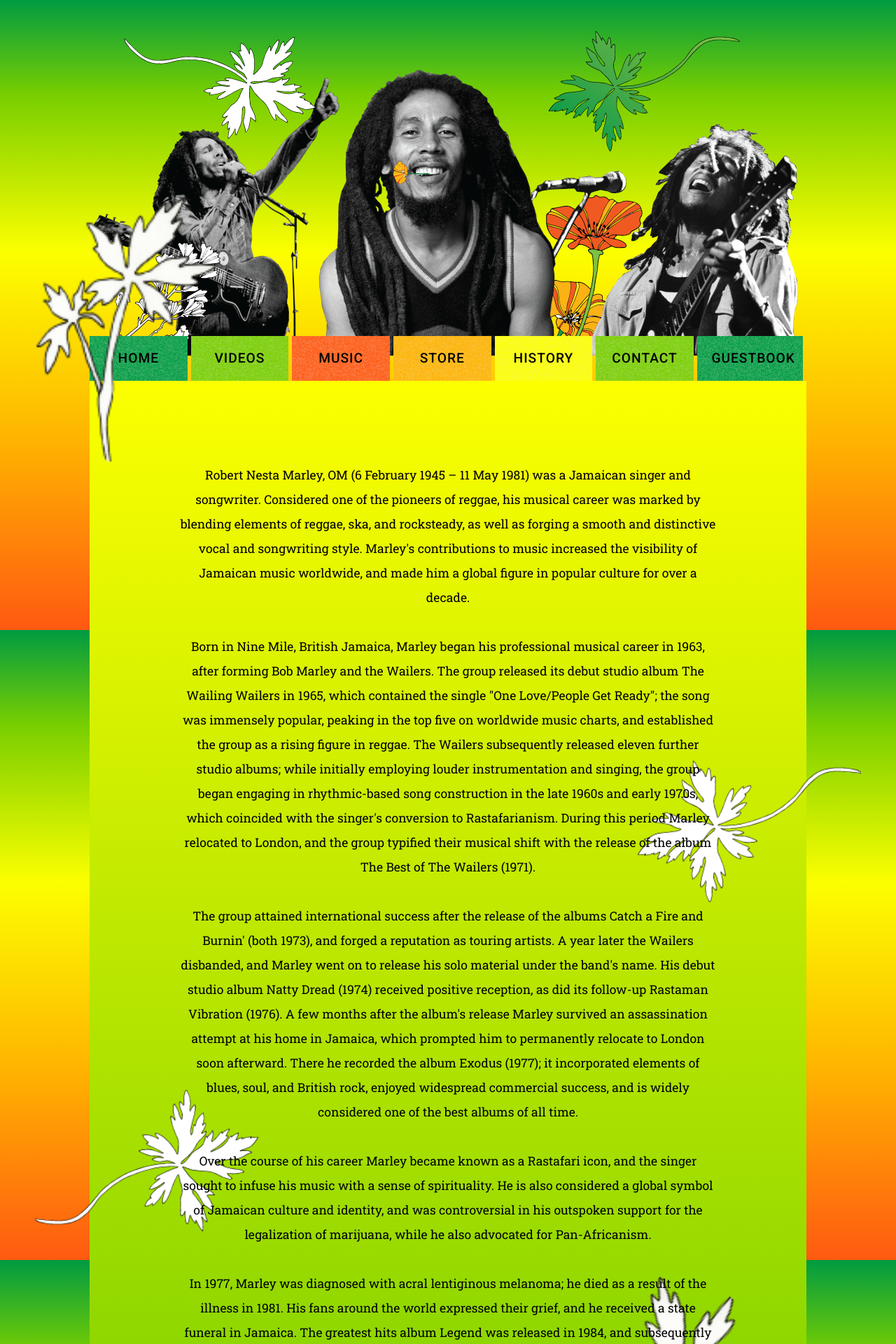
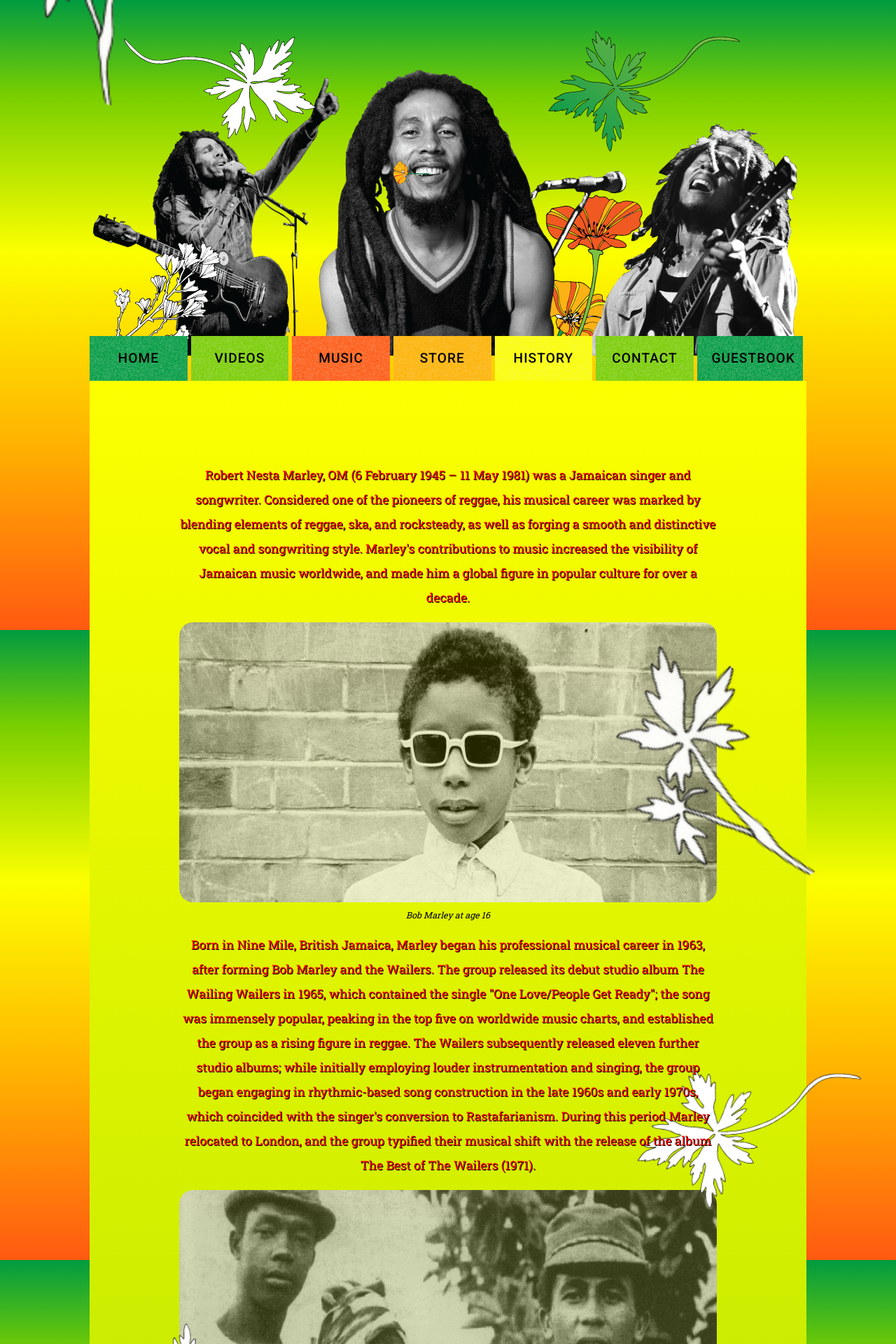
Before and after one commit to bruer/band-site, a Jekyll site: the page built from history.html, in a window 1280 px wide. Shown: the top 1920 px of the page at 70% size. Built offline with Jekyll 4.4.1, drawn with Linux system fonts in a browser that asks for light colours; some of the changed text lies outside the part shown.

Commit message:
images to history and more leaves

```diff
--- a/_sass/history.scss
+++ b/_sass/history.scss
@@ -20,12 +20,64 @@
     line-height: 2;
 
     z-index: 20;
+
+    color: red;
+    text-shadow: 1px 1px black;
+}
+
+.about-container i {
+    font-size: 12.5px;
+    margin-top: 10px;
+}
+
+.img-container {
+    position: absolute;
+    // z-index: 30;
+    opacity: 0.85;
+    width: 900px;
+    // border-radius: 10px;
+}
+
+.history-img {
+    width: 75%;
+    height: 400px;
+    opacity: 0.85;
+    border-radius: 20px;
+
+    background-size: cover;
+}
+
+.img-1 {
+    background-image: url(/assets/img/history/bob-young.jpg);
+    background-position: top;
+}
+
+.img-2 {
+    background-image: url(/assets/img/history/tosh-rita-bob.png);
+    background-position: top;
+}
+
+.img-3 {
+    background-image: url(/assets/img/history/bob-rita.jpg);
+    background-position: center;
+}
+
+.img-4 {
+    background-image: url(/assets/img/history/bob.png);
+    background-position: center;
+}
+
+.img-5 {
+    background-image: url(/assets/img/history/bob-1981-crop.png);
+    background-position: center;
+    background-size: contain;
+    background-repeat: no-repeat;
+    background-color: orange;
 }
 
 .leaf-box {
     position: absolute;
     z-index: 10;
-    // background: #000;
 }
 
 .leaf-box-1 {
@@ -53,6 +105,30 @@
     top: 1400px;
 }
 
+.leaf-box-5 {
+    width: 20%;
+    left: 50px;
+    top: 2400px;
+}
+
+.leaf-box-6 {
+    width: 25%;
+    right: 50px;
+    top: 3000px;
+}
+
+.leaf-box-7 {
+    width: 20%;
+    right: 100px;
+    top: 3600px;
+}
+
+.leaf-box-8 {
+    width: 25%;
+    left: 50px;
+    top: 4000px;
+}
+
 .leaf {
     width: 100%;
 }
@@ -64,3 +140,15 @@
 .leaf-4 {
     transform: rotate(180deg);
 }
+
+.leaf-6 {
+    transform: rotate(320deg);
+}
+
+.leaf-7 {
+    transform: rotate(210deg);
+}
+
+.leaf-8 {
+    transform: rotate(160deg);
+}
--- a/assets/js/history.js
+++ b/assets/js/history.js
@@ -9,23 +9,31 @@ function elementDistanceFromBottomOfViewport(el) {
   return window.innerHeight - rect.top;
 }
 
+function translate(element, n, direction) {
+  let distance = elementDistanceFromBottomOfViewport(element);
+  let multiplier = n;
+
+  element.style.transform = "translateY(" + direction + distance * multiplier + "px)";
+}
+
 function parallaxLeaf() {
   let leaf1 = document.querySelector(".leaf-box-1");
   let leaf2 = document.querySelector(".leaf-box-2");
   let leaf3 = document.querySelector(".leaf-box-3");
   let leaf4 = document.querySelector(".leaf-box-4");
+  let leaf5 = document.querySelector(".leaf-box-5");
+  let leaf6 = document.querySelector(".leaf-box-6");
+  let leaf7 = document.querySelector(".leaf-box-7");
+  let leaf8 = document.querySelector(".leaf-box-8");
 
   translate(leaf1, 0.2, "-");
   translate(leaf2, 0.5, "");
   translate(leaf3, 0.3, "-");
   translate(leaf4, 0.2, "");
-}
-
-function translate(element, n, direction) {
-  let distance = elementDistanceFromBottomOfViewport(element);
-  let multiplier = n;
-
-  element.style.transform = "translateY(" + direction + distance * multiplier + "px)";
+  translate(leaf5, 0.2, "");
+  translate(leaf6, 0.1, "-");
+  translate(leaf7, 0.7, "");
+  translate(leaf8, 0.4, "-");
 }
 
 
--- a/history.html
+++ b/history.html
@@ -16,6 +16,19 @@ title: History
   <div class="leaf-box leaf-box-4">
     <img class="leaf leaf-4" src="../assets/img/leaf_2.png" alt="leaf 2" />
   </div>
+  <div class="leaf-box leaf-box-5">
+    <img class="leaf leaf-5" src="../assets/img/leaf.png" alt="leaf 1" />
+  </div>
+  <div class="leaf-box leaf-box-6">
+    <img class="leaf leaf-6" src="../assets/img/leaf_2.png" alt="leaf 2" />
+  </div>
+  <div class="leaf-box leaf-box-7">
+    <img class="leaf leaf-7" src="../assets/img/leaf.png" alt="leaf 1" />
+  </div>
+  <div class="leaf-box leaf-box-8">
+    <img class="leaf leaf-8" src="../assets/img/leaf_2.png" alt="leaf 2" />
+  </div>
+
   <p>
     Robert Nesta Marley, OM (6 February 1945 – 11 May 1981) was a Jamaican
     singer and songwriter. Considered one of the pioneers of reggae, his musical
@@ -25,6 +38,8 @@ title: History
     worldwide, and made him a global figure in popular culture for over a
     decade.
   </p>
+  <div class="history-img img-1"></div>
+  <i>Bob Marley at age 16</i>
   <p>
     Born in Nine Mile, British Jamaica, Marley began his professional musical
     career in 1963, after forming Bob Marley and the Wailers. The group released
@@ -39,6 +54,8 @@ title: History
     typified their musical shift with the release of the album The Best of The
     Wailers (1971).
   </p>
+  <div class="history-img img-2"></div>
+  <i>Peter Tosh, Rita Marley and Bob Marley in 1968</i>
   <p>
     The group attained international success after the release of the albums
     Catch a Fire and Burnin' (both 1973), and forged a reputation as touring
@@ -52,6 +69,8 @@ title: History
     enjoyed widespread commercial success, and is widely considered one of the
     best albums of all time.
   </p>
+  <div class="history-img img-3"></div>
+  <i>Bob with wife, Rita</i>
   <p>
     Over the course of his career Marley became known as a Rastafari icon, and
     the singer sought to infuse his music with a sense of spirituality. He is
@@ -59,6 +78,7 @@ title: History
     controversial in his outspoken support for the legalization of marijuana,
     while he also advocated for Pan-Africanism.
   </p>
+  <div class="history-img img-4"></div>
   <p>
     In 1977, Marley was diagnosed with acral lentiginous melanoma; he died as a
     result of the illness in 1981. His fans around the world expressed their
@@ -70,7 +90,8 @@ title: History
     genres. He was posthumously honored by Jamaica soon after his death, as he
     was designated the nation's Order of Merit award.
   </p>
+  <div class="history-img img-5"></div>
+  <i>Bob in his last days</i>
 </div>
 
 <script src="/assets/js/history.js"></script>
-<!-- <script src="/assets/js/music-videos.js"></script> -->
```
Also changed, not shown: assets/img/history/bob-1981-crop.png (added), assets/img/history/bob-1981.jpg (added), assets/img/history/bob-young.jpg (added), assets/img/history/bob.png (renamed from assets/img/bm-history.png), assets/img/history/tosh-rita-bob.png (added), 2 other files.
